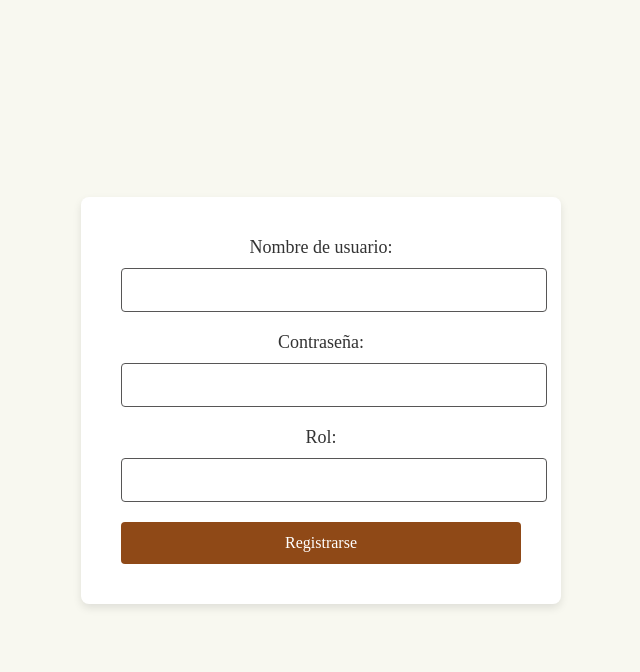
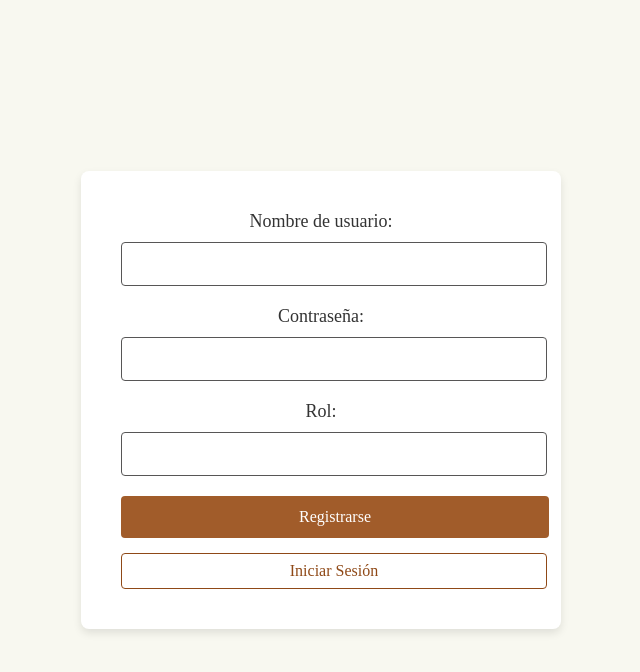
Before and after one commit to joacoortizmartinez/AppWeb-Barberia, a Flask app: page /registro in a window 1280 px wide. Shown: the top 672 px of the page, without its empty margins (319-959 px from the left). Run offline with Flask 3, Linux system fonts and the light colour scheme.

Commit message:
Se agrega boton de registro(en /login) e inicio de sesion(en /registro)

```diff
--- a/app/static/css/style_registro.css
+++ b/app/static/css/style_registro.css
@@ -39,9 +39,9 @@ input[type="password"] {
 }
 
 button {
-    width: 100%;
+    width: 107%;
     padding: 12px;
-    background-color: #8f4917;
+    background-color: #a15c2a;
     color: #ffffff;
     border: none;
     border-radius: 4px;
@@ -52,7 +52,7 @@ button {
 }
 
 button:hover {
-    background-color: #5A2D0C;
+    background-color: #663512;
 }
 
 
@@ -97,3 +97,27 @@ button:hover {
         font-size: 12px;
     }
 }
+
+
+.login-link {
+    display: block;
+    text-align: center;
+    width: 100%;
+    margin-top: 15px;
+    font-size: 16px;
+    font-family: 'Playfair Display', serif;
+    text-decoration: none;
+    color: #8f4917;
+    padding: 8px 12px;
+    border-radius: 4px;
+    background-color: #ffffff;
+    border: 1px solid #8f4917;
+    transition: all 0.3s ease;
+}
+
+
+.login-link:hover {
+    color: #ffffff;
+    background-color: #533925;
+    border-color: #8f4917;
+}
--- a/app/templates/admin/login.html
+++ b/app/templates/admin/login.html
@@ -15,6 +15,8 @@
         <input type="password" id="password" name="password" required>
 
         <button type="submit">Iniciar Sesión</button>
+
+        <a href="/registro" class="registro-link">Registrarse</a>
     </form>
     {% with messages = get_flashed_messages() %}
     {% if messages %}
--- a/app/templates/admin/registro.html
+++ b/app/templates/admin/registro.html
@@ -19,6 +19,8 @@
         <input type="password" id="rol" name="rol" required>
 
         <button type="submit">Registrarse</button>
+
+        <a href="/login" class="login-link">Iniciar Sesión</a>
     </form>
     {% with messages = get_flashed_messages() %}
     {% if messages %}
@@ -28,6 +30,6 @@
             {% endfor %}
         </ul>
     {% endif %}
-{% endwith %}
+    {% endwith %}
 </body>
 </html>
```
Also changed, not shown: app/static/css/style_login.css (+26 -3 lines), app/templates/admin/ver_reservas.html (+9 -0 lines).
